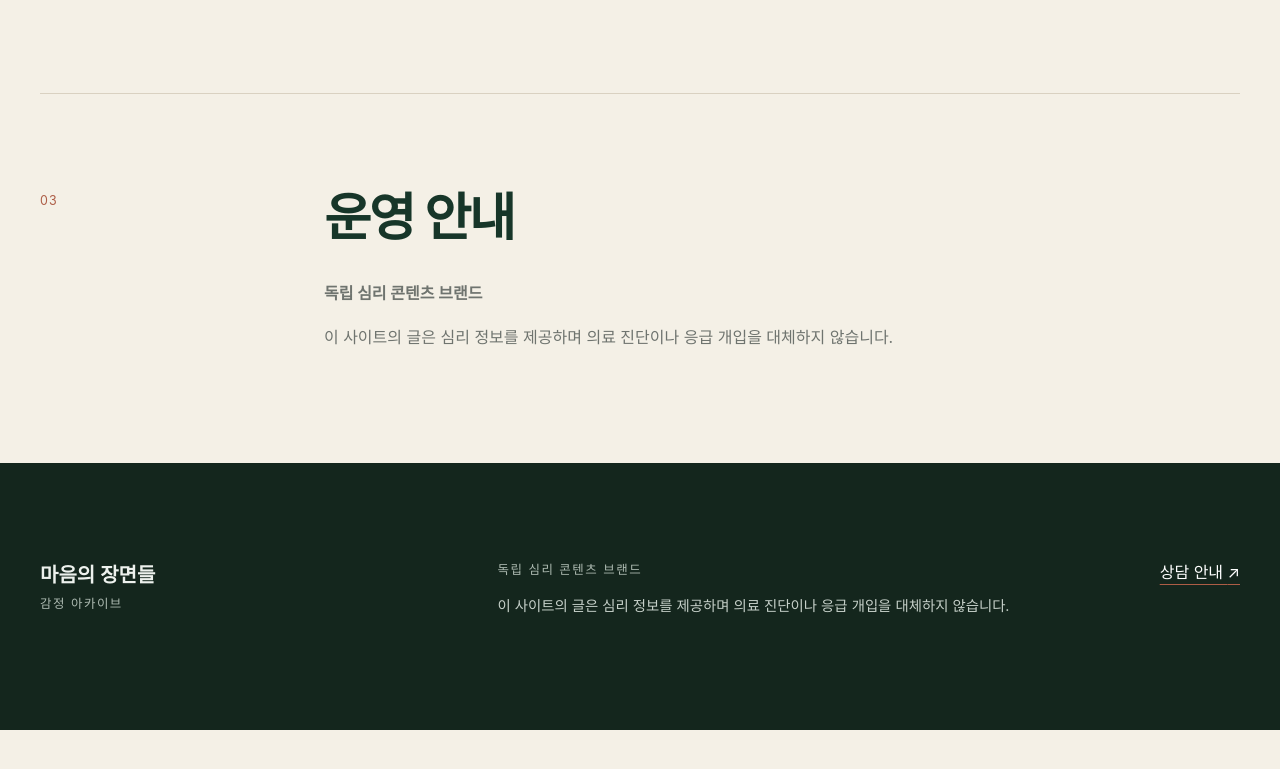
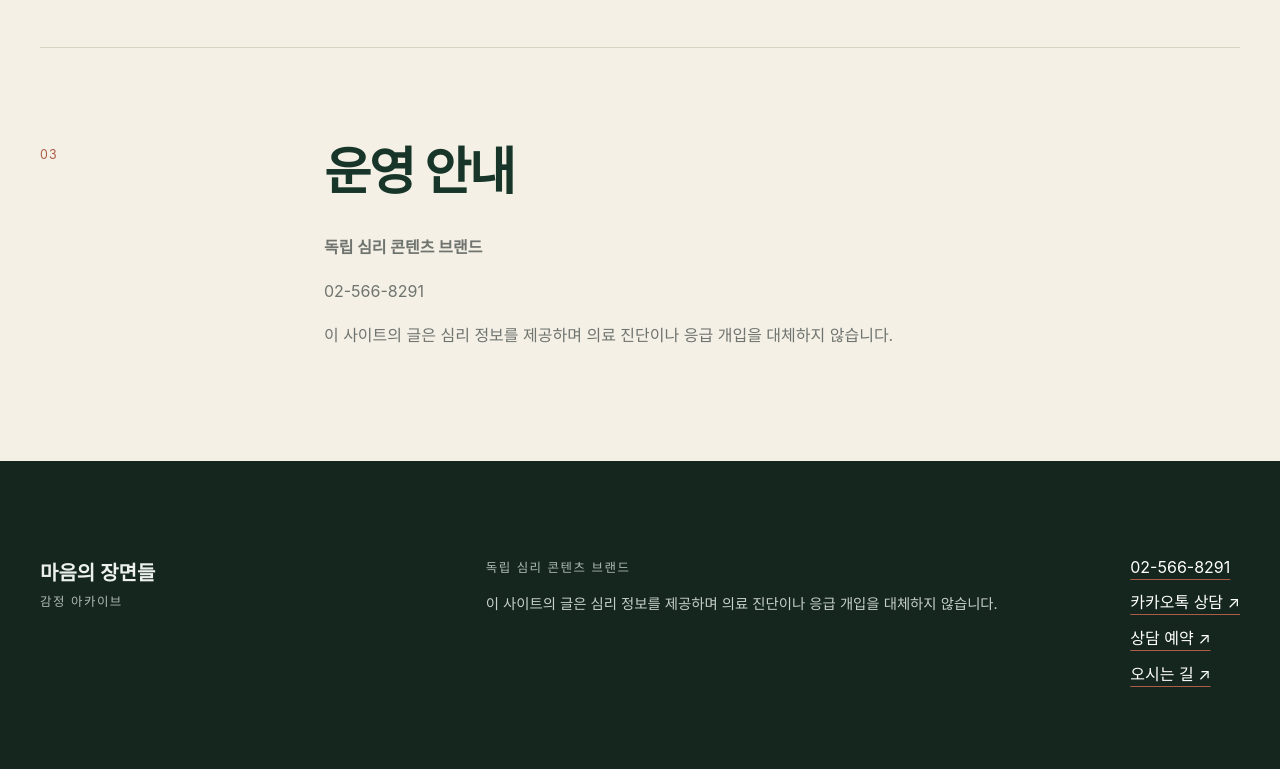
Before and after one commit to kingnation0920/naver-blog-index-aaaaalphaaaaa, an Astro site: page /counseling in a window 1280 px wide. Shown: the part 1675-2444 px from the top of the page. Before the commit the page ends 2405 px from the top, so only its background shows below. Built offline with nearby package versions, Linux system fonts and the light colour scheme; Astro itself is replaced by a stand-in of ours; no server answers.

Commit message:
feat: add counseling contact channels

```diff
--- a/src/components/Footer.astro
+++ b/src/components/Footer.astro
@@ -12,7 +12,12 @@ import { site } from '@/data/site';
       <p class="operator">{site.operator}</p>
       <p class="notice">{site.notice}</p>
     </div>
-    <a href="/counseling">상담 안내 <span aria-hidden="true">↗</span></a>
+    <div class="contact-links" aria-label="연락 채널">
+      <a href={`tel:${site.phone.replaceAll('-', '')}`}>{site.phone}</a>
+      <a href={site.kakaoUrl} target="_blank" rel="noreferrer">카카오톡 상담 ↗</a>
+      <a href={site.bookingUrl} target="_blank" rel="noreferrer">상담 예약 ↗</a>
+      <a href={site.mapUrl} target="_blank" rel="noreferrer">오시는 길 ↗</a>
+    </div>
   </div>
 </footer>
 
@@ -64,6 +69,13 @@ import { site } from '@/data/site';
     text-underline-offset: 6px;
   }
 
+  .contact-links {
+    display: grid;
+    gap: 12px;
+    justify-items: start;
+    white-space: nowrap;
+  }
+
   a:focus-visible {
     outline: 3px solid #dca184;
     outline-offset: 5px;
--- a/src/data/site.ts
+++ b/src/data/site.ts
@@ -4,9 +4,9 @@ export const site = {
   description: '일, 관계, 가족 안에서 반복되는 마음의 장면을 이해하기 쉽게 기록합니다.',
   url: import.meta.env.PUBLIC_SITE_URL ?? 'https://aiproductplanner.kr',
   operator: '독립 심리 콘텐츠 브랜드',
-  phone: '',
-  kakaoUrl: '',
-  bookingUrl: '',
-  mapUrl: '',
+  phone: '02-566-8291',
+  kakaoUrl: 'https://pf.kakao.com/_NxhYZX/chat',
+  bookingUrl: 'https://mindgrove.kr/pages/02',
+  mapUrl: 'https://naver.me/xwwhQ8qd',
   notice: '이 사이트의 글은 심리 정보를 제공하며 의료 진단이나 응급 개입을 대체하지 않습니다.'
 } as const;
```
Also changed, not shown: tests/e2e/seo.spec.ts (+3 -1 lines).
